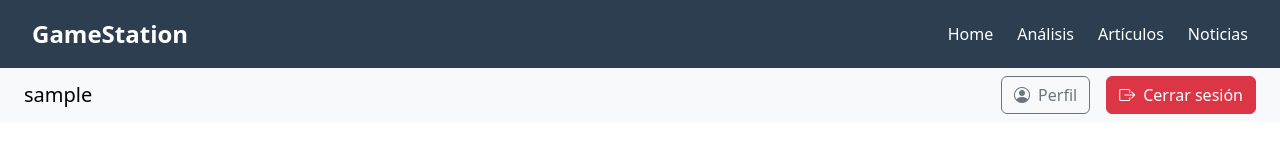
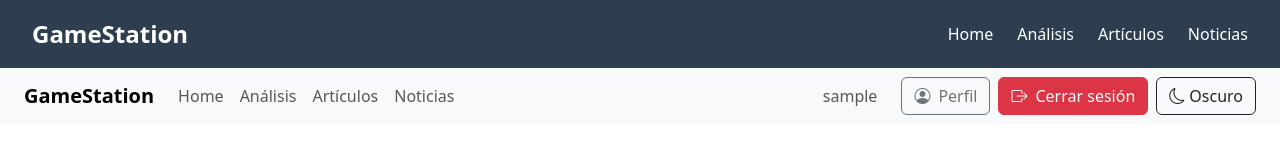
Before and after one commit to JaviDAW96/Gamestation, an Angular app in the folder Frontend/gamestation/: page /home in a window 1280 px wide. Shown: the top 151 px of the page. Built offline with nearby package versions, Linux system fonts and the light colour scheme; no server answers; sample sign-in values are in the browser's storage.

Commit message:
Añadido modo oscuro a la aplicación y menñu hamburguesa para móvil

```diff
--- a/Frontend/gamestation/src/app/header/header.component.html
+++ b/Frontend/gamestation/src/app/header/header.component.html
@@ -12,37 +12,59 @@
   </nav>
 </header>
 <nav class="navbar navbar-expand-lg navbar-light bg-light px-4">
-  <span class="navbar-brand mb-0 h1">{{ username }}</span>
-  <div class="ms-auto d-flex align-items-center">
+  <a class="navbar-brand fw-bold" routerLink="/">GameStation</a>
+  <button
+    class="navbar-toggler"
+    type="button"
+    data-bs-toggle="collapse"
+    data-bs-target="#mainNavbar"
+    aria-controls="mainNavbar"
+    aria-expanded="false"
+    aria-label="Toggle navigation"
+  >
+    <span class="navbar-toggler-icon"></span>
+  </button>
 
-
-
+  <div class="collapse navbar-collapse" id="mainNavbar">
+    <ul class="navbar-nav me-auto mb-2 mb-lg-0">
+      <li class="nav-item"><a class="nav-link" routerLink="/">Home</a></li>
+      <li class="nav-item"><a class="nav-link" routerLink="/analisis">Análisis</a></li>
+      <li class="nav-item"><a class="nav-link" routerLink="/articulos">Artículos</a></li>
+      <li class="nav-item"><a class="nav-link" routerLink="/noticias">Noticias</a></li>
+    </ul>
+    <span class="navbar-text me-3">{{ username }}</span>
     <ng-container *ngIf="isAnalista">
       <button class="btn btn-primary me-2" routerLink="/post/crear">
         <i class="bi bi-plus-circle me-1"></i>
         Crear Post
       </button>
     </ng-container>
-
     <button
       *ngIf="isAnalista && analistaId"
-      class="btn btn-outline-secondary d-flex align-items-center ms-3"
+      class="btn btn-outline-secondary d-flex align-items-center ms-2"
       [routerLink]="['/analista-perfil', analistaId]">
       <i class="bi bi-person-circle me-2"></i>
       Perfil
     </button>
     <button
       *ngIf="!isAnalista && userId"
-      class="btn btn-outline-secondary d-flex align-items-center ms-3"
+      class="btn btn-outline-secondary d-flex align-items-center ms-2"
       [routerLink]="['/usuario-perfil', userId]">
       <i class="bi bi-person-circle me-2"></i>
       Perfil
     </button>
-
-
-    <button class="btn btn-danger d-flex align-items-center ms-3" (click)="logout()">
+    <button class="btn btn-danger d-flex align-items-center ms-2" (click)="logout()">
       <i class="bi bi-box-arrow-right me-2"></i>
       Cerrar sesión
     </button>
+    <button
+      class="btn btn-outline-dark d-flex align-items-center ms-2"
+      type="button"
+      (click)="toggleDarkMode()"
+      [attr.aria-pressed]="isDarkMode"
+    >
+      <i class="bi" [ngClass]="isDarkMode ? 'bi-moon-fill' : 'bi-moon'"></i>
+      <span class="ms-1">{{ isDarkMode ? 'Claro' : 'Oscuro' }}</span>
+    </button>
   </div>
 </nav>
--- a/Frontend/gamestation/src/app/header/header.component.ts
+++ b/Frontend/gamestation/src/app/header/header.component.ts
@@ -19,6 +19,7 @@ export class HeaderComponent {
   username: string = '';
   userId: string | null = null;
   analistaId: string | null = null;
+  isDarkMode = false;
 
   constructor(private authService: AuthService, private router: Router) {
     const token = localStorage.getItem('token');
@@ -47,4 +48,22 @@ export class HeaderComponent {
       }
     });
   }
+
+  toggleDarkMode() {
+    this.isDarkMode = !this.isDarkMode;
+    if (this.isDarkMode) {
+      document.body.classList.add('dark-mode');
+      localStorage.setItem('darkMode', 'true');
+    } else {
+      document.body.classList.remove('dark-mode');
+      localStorage.setItem('darkMode', 'false');
+    }
+  }
+
+  ngOnInit() {
+    this.isDarkMode = localStorage.getItem('darkMode') === 'true';
+    if (this.isDarkMode) {
+      document.body.classList.add('dark-mode');
+    }
+  }
 }
--- a/Frontend/gamestation/src/app/login/login.component.html
+++ b/Frontend/gamestation/src/app/login/login.component.html
@@ -1,4 +1,4 @@
-<div class="login-viewport d-flex align-items-center justify-content-start" style="background: #f8f9fa; min-height: 100vh; position: relative; overflow: hidden;">
+<div class="login-viewport d-flex align-items-center justify-content-center" style="background: #f8f9fa; min-height: 100vh; position: relative; overflow: hidden;">
 
   <div style="flex: 0 0 38vw; min-width: 320px; max-width: 600px; background: #111; height: 100vh;">
     <img
@@ -10,7 +10,7 @@
 
   <div
     class="card login-card shadow"
-    style="max-width: 480px; width: 100%; margin-left: 4vw; border: 2.5px solid var(--electric-blue); z-index: 2;"
+    style="max-width: 480px; width: 100%; margin-left: 3vw; border: 2.5px solid var(--electric-blue); z-index: 2;"
   >
     <div class="card-body p-5">
 
--- a/Frontend/gamestation/src/app/registro/registro.component.html
+++ b/Frontend/gamestation/src/app/registro/registro.component.html
@@ -1,8 +1,8 @@
 <div
-  class="main-wrapper min-vh-100 d-flex align-items-center justify-content-start"
+  class="main-wrapper min-vh-100 d-flex align-items-center justify-content-center"
   style="position: relative; overflow: hidden; background: #f8f9fa;"
 >
-
+  <!-- Imagen a la izquierda ocupando todo el alto -->
   <div style="flex: 0 0 38vw; min-width: 320px; max-width: 600px; background: #111; height: 100vh;">
     <img
       src="https://res.cloudinary.com/dr0lc3jsc/image/upload/v1749641069/photo-1580464360012-948b4fe5ddc2_rwqpjc.avif"
@@ -11,7 +11,7 @@
     />
   </div>
 
-
+  <!-- Card de registro centrada -->
   <div
     class="card card-electric shadow-sm p-4"
     style="
@@ -21,7 +21,7 @@
       position: relative;
       z-index: 2;
       background: #fff;
-      margin-left: 4vw;
+      margin-left: 3vw;
     "
   >
     <div class="text-center mb-4">
--- a/Frontend/gamestation/src/styles.css
+++ b/Frontend/gamestation/src/styles.css
@@ -16,3 +16,31 @@ app-root {
 :root {
   --electric-blue: #0077ff;
 }
+
+body.dark-mode {
+  background: #181a1b !important;
+  color: #f1f1f1 !important;
+}
+
+body.dark-mode .card,
+body.dark-mode .modal-content {
+  background: #23272b !important;
+  color: #f1f1f1 !important;
+}
+
+body.dark-mode .navbar,
+body.dark-mode .navbar-light {
+  background: #23272b !important;
+  color: #f1f1f1 !important;
+}
+
+body.dark-mode .form-control {
+  background: #23272b !important;
+  color: #f1f1f1 !important;
+  border-color: #444 !important;
+}
+
+body.dark-mode .btn-outline-dark {
+  color: #f1f1f1 !important;
+  border-color: #f1f1f1 !important;
+}
```
